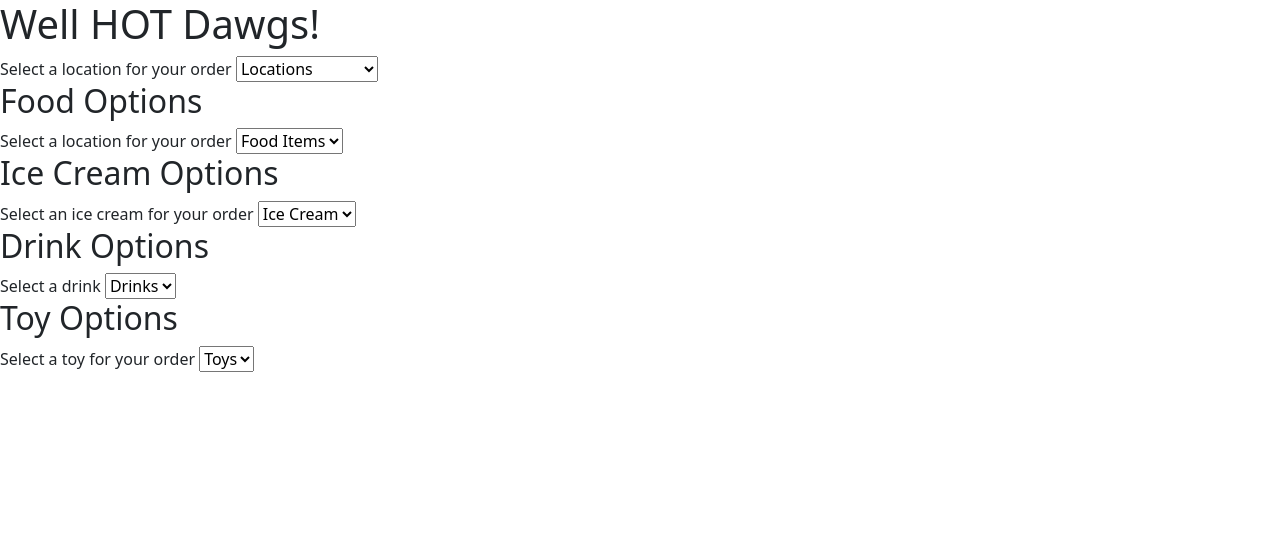
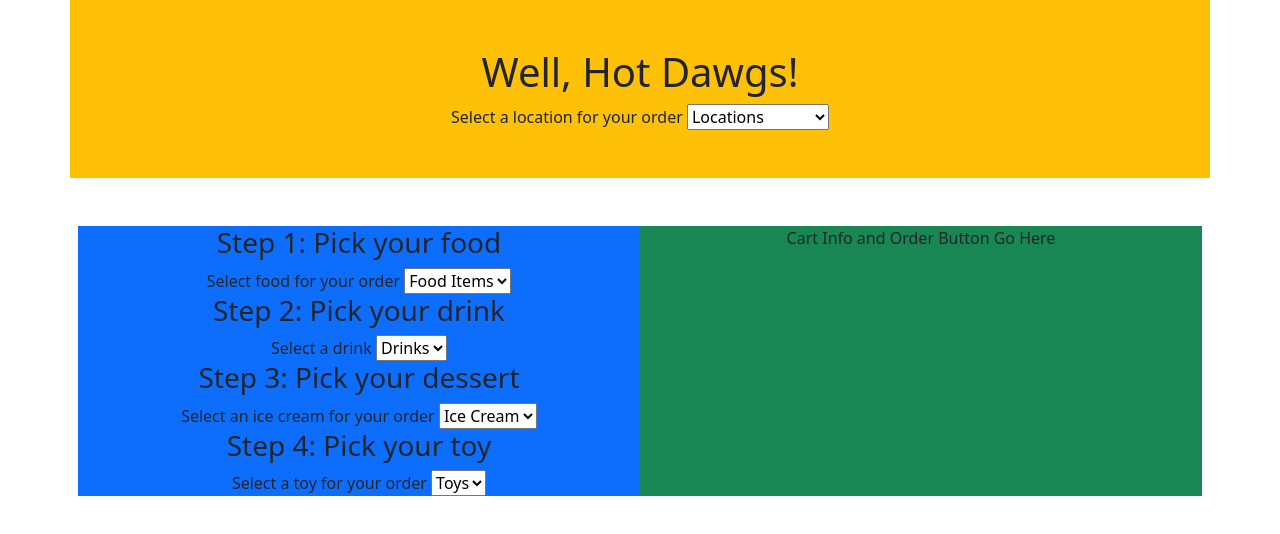
Before and after one commit to NewForce-Cohort-8/y-all-hungry-engine-cooked-engineers, a plain HTML site: page index.html in a window 1280 px wide. Drawn offline with nearby package versions, Linux system fonts and the light colour scheme.

Commit message:
final css

```diff
--- a/index.html
+++ b/index.html
@@ -14,8 +14,21 @@
 
 		<link rel="stylesheet" href="/styles/styles.css" />
 	</head>
+
 	<body>
-		<main id="container"></main>
+
+		<main id="container" class="column">
+
+		</main>
+
+
+
+
+
+
+
+
+
 		<script
 			src="https://cdn.jsdelivr.net/npm/bootstrap@5.3.0-alpha1/dist/js/bootstrap.bundle.min.js"
 			integrity="sha384-w76AqPfDkMBDXo30jS1Sgez6pr3x5MlQ1ZAGC+nuZB+EYdgRZgiwxhTBTkF7CXvN"
@@ -23,4 +36,5 @@
 		></script>
 		<script type="module" src="scripts/main.js"></script>
 	</body>
+
 </html>
--- a/scripts/Food.js
+++ b/scripts/Food.js
@@ -11,7 +11,7 @@ export const FoodDropDowns = () => {
 	//get info from database
 
 	return `<section id="food--section">
-    <label for="food">Select a location for your order</label>
+    <label for="food">Select food for your order</label>
     <select name="food" id="food" class="options dropdown">
         <option value="0" class="option dropdown">Food Items</option>
         ${foodForLocations
--- a/scripts/WellHawtDogs.js
+++ b/scripts/WellHawtDogs.js
@@ -5,24 +5,47 @@ import { FoodDropDowns } from "./Food.js";
 import { ToysDropDowns } from "./Toys.js"
 import { setLocation, resetTransientState } from "./dataAccess.js";
 
-
+// ${Locations()}
+// ${FoodDropDowns()}
+// ${IceCreams()}
+// ${Drinks()}
+// ${ToysDropDowns()}
 
 export const WellHawtDawgs = () => {
 	return `
-    <h1>Well HOT Dawgs!</h1>
-    ${Locations()}
+    <div class="container p-5 bg-warning text-center">
+    <div class="row" id="locationrow">
+      <div class="col" id="picklocation">
+      <h1> Well, Hot Dawgs! </h1>
+      ${Locations()}
+      </div>
+    </div>
+  </div>
 
-    <h2>Food Options</h2>
+  <div class="container mt-5 text-center">
+  <div class="row g-2" id="pickandcart">
+
+    <div class="col bg-primary" id="pickfood">
+    <h3>Step 1: Pick your food</h3>
     ${FoodDropDowns()}
+    <h3> Step 2: Pick your drink </h3>
+    ${Drinks()}
+    <h3> Step 3: Pick your dessert </h3>
+    ${IceCreams()}
+    <h3> Step 4: Pick your toy </h3>
+    ${ToysDropDowns()}
+    </div>
 
-    <h2>Ice Cream Options</h2>
-    ${IceCreams()}
+    <div class="col bg-success" id="loadcart">
 
-    <h2>Drink Options</h2>
-    ${Drinks()}
 
-    <h2> Toy Options </h2>
-    ${ToysDropDowns()}
+    Cart Info and Order Button Go Here
+
+  </div>
+
+</div>
+
+
 `
 
 };
```
